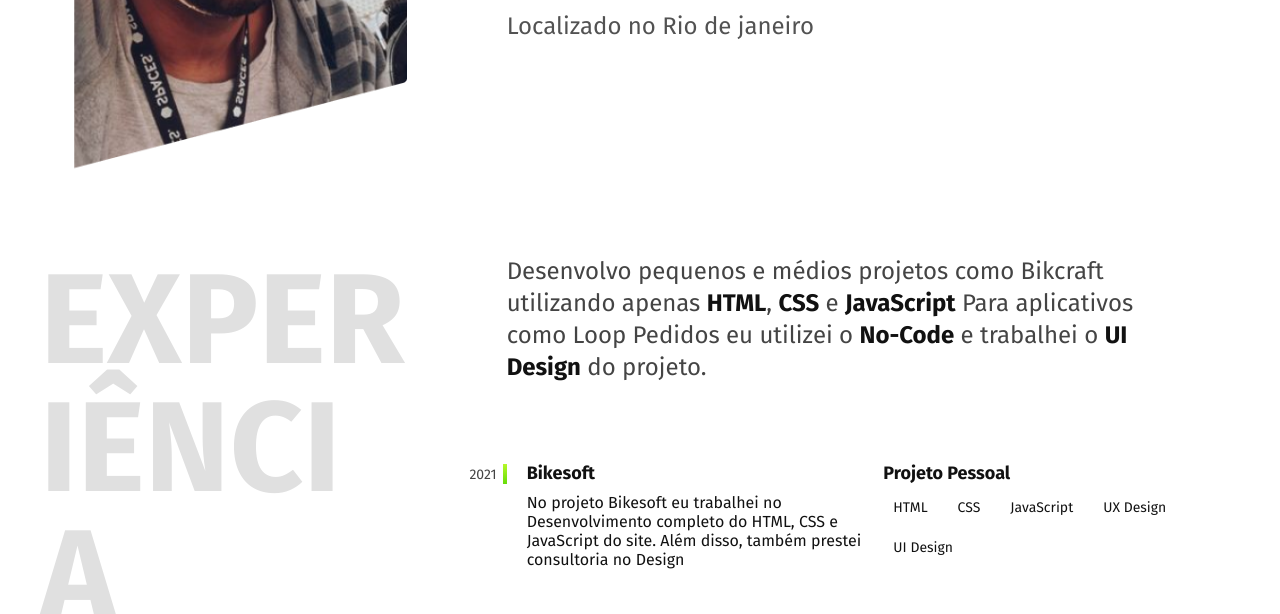
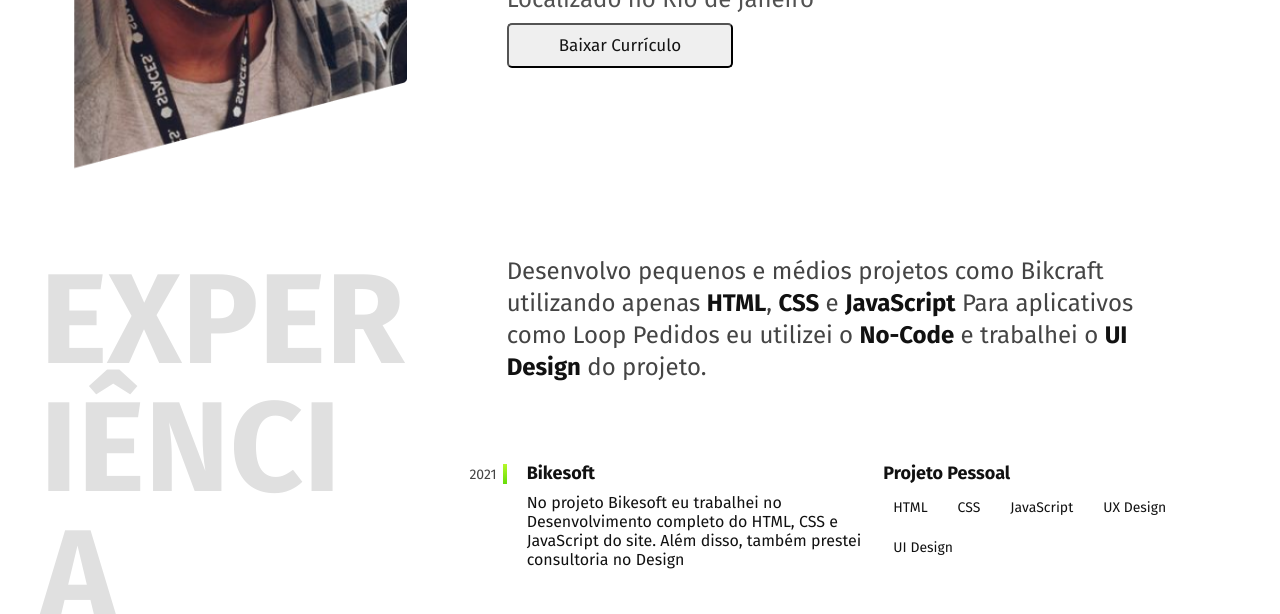
Before and after one commit to Thiagobarroso/thiagobarroso.github.io, a plain HTML site: page index.html in a window 1280 px wide. Shown: the part 486-1100 px from the top of the page. Drawn offline with Linux system fonts and the light colour scheme.

Commit message:
btn baixar curriculo

```diff
--- a/css/introducao.css
+++ b/css/introducao.css
@@ -58,3 +58,19 @@
         display: none;
     }
 }
+
+.download-button {
+    margin-top: 10px;
+    color: (--font-principal);
+    border: 1px color #525252;
+    border-radius: 5px;
+    padding: 10px 25px;
+    font-size: 17px;
+    cursor: pointer;
+  }
+  .download-button a {
+    font-family: "fira sans", Arial, Helvetica, sans-serif ;
+    text-decoration: none;
+    color: #141414;
+    padding: 10px 25px;
+ }
--- a/index.html
+++ b/index.html
@@ -53,7 +53,13 @@
       <div>
         <h1>Desenvolvedor<br />Front End<br /></h1>
         <p>Localizado no Rio de janeiro</p>
+       <button class="download-button">
+          <a href="/Thiago.pdf" download="ThiagoBarroso.pdf">
+          Baixar Currículo
+          </a>
+       </button>
       </div>
+
     </main>
 
     <section class="experiencia" id="experiencia" aria-label="Experiência">
--- a/main.js
+++ b/main.js
@@ -1,20 +1,20 @@
 function initScrollSuave() {
-  const linksInternos = document.querySelectorAll('.js-menu a[href^="#"]')
+  const linksInternos = document.querySelectorAll('.js-menu a[href^="#"]');
 
   function scrollToSection(event) {
-    event.preventDefault()
-    const href = event.currentTarget.getAttribute('href')
-    const section = document.querySelector(href)
+    event.preventDefault();
+    const href = event.currentTarget.getAttribute("href");
+    const section = document.querySelector(href);
 
     section.scrollIntoView({
-      behavior: 'smooth',
-      block: 'start'
-    })
+      behavior: "smooth",
+      block: "start",
+    });
   }
 
-  linksInternos.forEach(link => {
-    link.addEventListener('click', scrollToSection)
-  })
+  linksInternos.forEach((link) => {
+    link.addEventListener("click", scrollToSection);
+  });
 }
 
-initScrollSuave()
+initScrollSuave();
```
Also changed, not shown: 1 other file.
